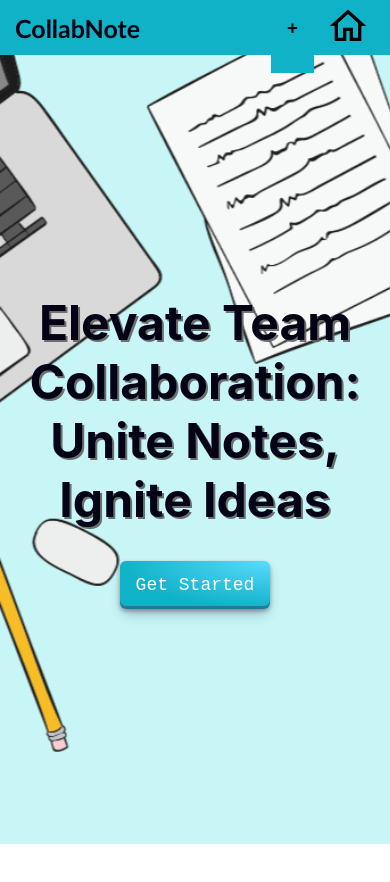
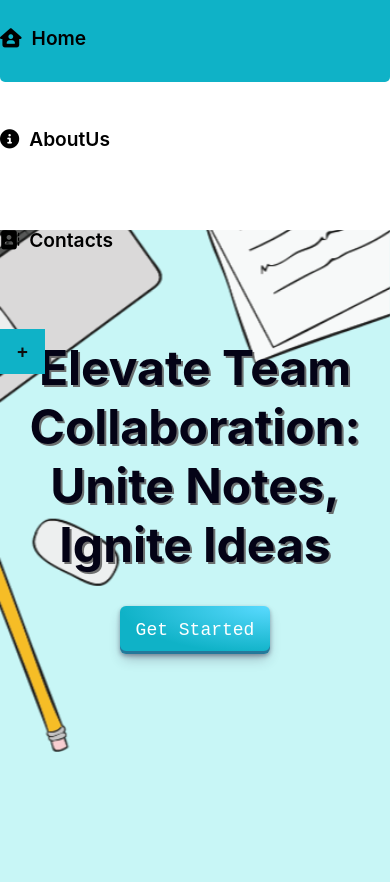
Before and after one commit to Mr-Abhishek-Shinde/Collaborative-Note-Taking, a React (Create React App) app in the folder client/: page / in a window 390 px wide. Shown: the top 882 px of the page. Before the commit the page ends 844 px from the top, so only its background shows below. Built offline with nearby package versions, Linux system fonts and the light colour scheme.

Commit message:
navbar changed and added more element

```diff
--- a/client/package.json
+++ b/client/package.json
@@ -15,7 +15,6 @@
     "react": "^18.2.0",
     "react-dom": "^18.2.0",
     "react-router-dom": "^6.21.3",
-    "react-scripts": "^5.0.1",
     "socket.io-client": "^4.7.4",
     "sweetalert2": "^11.10.5",
     "web-vitals": "^2.1.4"
@@ -43,5 +42,8 @@
       "last 1 firefox version",
       "last 1 safari version"
     ]
+  },
+  "devDependencies": {
+    "react-scripts": "^5.0.1"
   }
 }
--- a/client/public/index.html
+++ b/client/public/index.html
@@ -24,6 +24,7 @@
       work correctly both with client-side routing and a non-root public URL.
       Learn how to configure a non-root public URL by running `npm run build`.
     -->
+    <link rel="stylesheet" href="https://cdnjs.cloudflare.com/ajax/libs/font-awesome/6.5.1/css/all.min.css" integrity="sha512-DTOQO9RWCH3ppGqcWaEA1BIZOC6xxalwEsw9c2QQeAIftl+Vegovlnee1c9QX4TctnWMn13TZye+giMm8e2LwA==" crossorigin="anonymous" referrerpolicy="no-referrer" />
     <title>React App</title>
   </head>
   <body>
--- a/client/src/components/Navbar.js
+++ b/client/src/components/Navbar.js
@@ -1,18 +1,15 @@
 import React, { useState } from "react";
 import styles from "../styles/Navbar.module.css";
-import { Link } from "react-router-dom";
+import { Link } from "react-router-dom"; // Import Link
 import Swal from "sweetalert2";
 import { useLogout } from "../hooks/useLogout";
 import { useAuthContext } from "../hooks/useAuthContext";
 import Access from "../components/Access.js";
 
-
 const Navbar = () => {
   const { logout } = useLogout();
   const { user } = useAuthContext();
   const [access, setAccess] = useState(false);
-
-
   const [isDropdownOpen, setDropdownOpen] = useState(false);
 
   const handleLogoutClick = () => {
@@ -39,52 +36,67 @@ const Navbar = () => {
     setDropdownOpen(!isDropdownOpen);
   };
 
-
-
-
-
   const handleAccessClick = () => {
     setDropdownOpen(!isDropdownOpen);
     setAccess(true);
   };
 
+
+  // const [clicked, setClicked] = useState(false);
+  // const handleClick = () => {
+  //   setClicked(!clicked);
+  // };
+
   return (
     <div className={styles.navbar}>
-      <h1 className={styles.navbarHeading}>CollabNote</h1>
-      <ul>
-        <li>
+      <Link to="/" className={styles.navbarHeading}> {/* Wrap heading inside Link */}
+        CollabNote
+      </Link>
+
+      {/* note : dont change classname for <i> tags as they are extensions */}
+      {/* for responsiveness */}
+      {/* <div className={styles.menuicons} onClick={handleClick}>
+        <i className={clicked ? "fas fa-times" : "fas fa-bars"}></i>
+      </div> */}
+
+      <ul className={styles.linkref}>
+        <li className={styles.navLink}>
+          <Link to="/">
+            <i class="fa-sharp fa-solid fa-house-user"></i>
+            Home
+          </Link>
+        </li>
+        <li className={styles.navLink}>
+          <Link to="/">
+            <i class="fa-solid fa-circle-info"></i>
+            AboutUs
+          </Link>
+        </li>
+        <li className={styles.navLink}>
+          <Link to="/">
+            <i class="fa-solid fa-address-book"></i>
+            Contacts
+          </Link>
+        </li>
+
+        <li className={styles.navLink}>
           <div className={styles.dropdown}>
             <button className={styles.dropbtn} onClick={toggleDropdown}>
-             <h3 className={styles.plus}>+</h3>
+              <h3 className={styles.plus}>+</h3>
             </button>
             {isDropdownOpen && (
               <div className={styles.dropdowncontent}>
                 <Link onClick={() => handleAccessClick()} >Give access</Link>
-
-                <Link >New note</Link>
-                <Link >Add Comments</Link>
+                <Link>New note</Link>
+                <Link>Add Comments</Link>
               </div>
             )}
             <div className={styles["main-box"]}>
-          {access ? <Access /> : ""}
-        </div>
+              {access ? <Access /> : ""}
+            </div>
           </div>
         </li>
-        <li className={styles.homeIcon}>
-          <Link to="/">
-            <svg
-              style={{ cursor: "pointer" }}
-              xmlns="http://www.w3.org/2000/svg"
-              x="0px"
-              y="0px"
-              width="40"
-              height="40"
-              viewBox="0 0 24 24"
-            >
-              <path d="M 12 2.0996094 L 1 12 L 4 12 L 4 21 L 11 21 L 11 15 L 13 15 L 13 21 L 20 21 L 20 12 L 23 12 L 12 2.0996094 z M 12 4.7910156 L 18 10.191406 L 18 11 L 18 19 L 15 19 L 15 13 L 9 13 L 9 19 L 6 19 L 6 10.191406 L 12 4.7910156 z"></path>
-            </svg>
-          </Link>
-        </li>
+
         {user && (
           <li>
             <button className={styles.logoutButton} onClick={handleLogoutClick}>
@@ -93,6 +105,8 @@ const Navbar = () => {
           </li>
         )}
       </ul>
+
+
     </div>
   );
 };
--- a/client/src/styles/Navbar.module.css
+++ b/client/src/styles/Navbar.module.css
@@ -1,57 +1,84 @@
 .navbar {
   display: flex;
-  position: fixed;
+  /* position: fixed; */
+  position: relative;
   align-items: center;
   justify-content: space-between;
+  padding: 0 30px;
   flex-direction: row;
   width: 100%;
-  height: 55px;
-  background-color: var(--primary);
+  height: 45px;
+  /* background-color: var(--primary); */
+  background-color: azure;
   color: var(--text);
   padding: 0px 15px;
   box-sizing: border-box;
   z-index: 1000;
+  box-shadow: 0 5px 15px 0 rgb(0, 0, 0, .25);
+
 }
 
-.navbarHeading{
+.navbarHeading {
   font-family: 'Trebuchet MS', 'Lucida Sans Unicode', 'Lucida Grande', 'Lucida Sans', Arial, sans-serif;
   font-size: 25px;
   font-weight: 800;
+  color: inherit; /* Preserve the color from the parent */
+  text-decoration: none; /* Remove underline */
+  transition: transform 0.2s ease, text-shadow 0.3s ease; /* Add transition for smooth effect */
 }
+
+.navbarHeading:hover {
+  color: inherit; /* Preserve color on hover */
+  transform: translateY(-2px); /* Pop up slightly on hover */
+  text-shadow: 0 0 8px rgba(71, 211, 179, 0.5); /* Add a shadow effect to the text */
+}
+
+.navbarHeading:focus {
+  outline: none; /* Remove focus outline */
+}
+
+
 
 .navbar ul{
   display: flex;
   align-items: center;
   justify-content: center;
   list-style: none;
+  height: 40px;
 }
 
 .navbar ul li{
   text-decoration: none;
   margin: 0 7px;
+
 }
+
 
 .navbarHeading h1{
   font-size: 1.5rem;
 }
 
-.homeIcon {
-  height: 50%;
-}
+
 
 .dropbtn {
    background-color: var(--primary);;
   color: rgb(14, 13, 13);
-  padding: 16px;
+  padding: 10px;
   font-size: 16px;
   border: none;
   cursor: pointer;
-
+  height: 45px;
+  width: 45px;
+  line-height: 45px;
+  display: flex;
+  justify-content: center;
+  align-items: center;
 }
 
 .plus:hover{
-  transform: scale(1.2); /* You can adjust the scale factor as needed */
+  transform: scale(1.2);
   transition: transform 0.3s ease;
+  color: white;
 }
 
 .dropdown {
@@ -102,3 +129,91 @@
   background-color: black;
   color: var(--primary)
 }
+
+.linkContainer{
+  margin-left: 0px;
+}
+
+
+.linkref{
+  display: grid;
+  grid-template-columns: repeat(6, auto);
+  grid-gap: 13px;
+  list-style: none;
+  align-items: center;
+  color: black;
+  margin-left: auto;
+}
+
+.linkref li a {
+  text-decoration: none;
+  color: black;
+}
+
+
+
+.navLink {
+  text-decoration: none;
+  color: black;
+  font-size: 1.1rem;
+  font-weight: 600;
+  padding: 0.7rem 1rem;
+  white-space: nowrap;
+
+}
+
+.navLink i {
+  padding-right: 10px;
+}
+
+.navLink:focus {
+  outline: none;
+}
+.navLink:hover {
+  background-color: var(--primary);
+  border-radius: 5px;
+  transition: all 0.2s ease-in-out;
+}
+
+
+
+.linkref a:hover {
+  color: white;
+}
+
+
+@media all and (max-width: 850px) {
+  .navbar {
+    z-index: 99;
+    justify-content: center;
+  }
+
+  .linkref {
+    display: flex;
+    flex-direction: column;
+    justify-content: center;
+    align-items: center;
+    color: black;
+    background-color: white;
+    width: 100%;
+    height: auto;
+    position: absolute;
+    top: 0;
+    left: 0;
+    opacity: 1;
+    padding: 200px 0 30px 0;
+    margin: 0;
+  }
+
+  .navLink {
+    display: block;
+    width: 100%;
+    font-size: 1.2rem;
+    padding: 2rem 0;
+  }
+
+  .navLink:hover{
+    background-color: var(--primary);
+    transition: none;
+  }
+}
--- /dev/null
+++ b/package.json
@@ -0,0 +1,5 @@
+{
+  "dependencies": {
+    "react-router-dom": "^6.21.3"
+  }
+}
```
Also changed, not shown: 2 other files (tests, documents, lock files or other folders).
